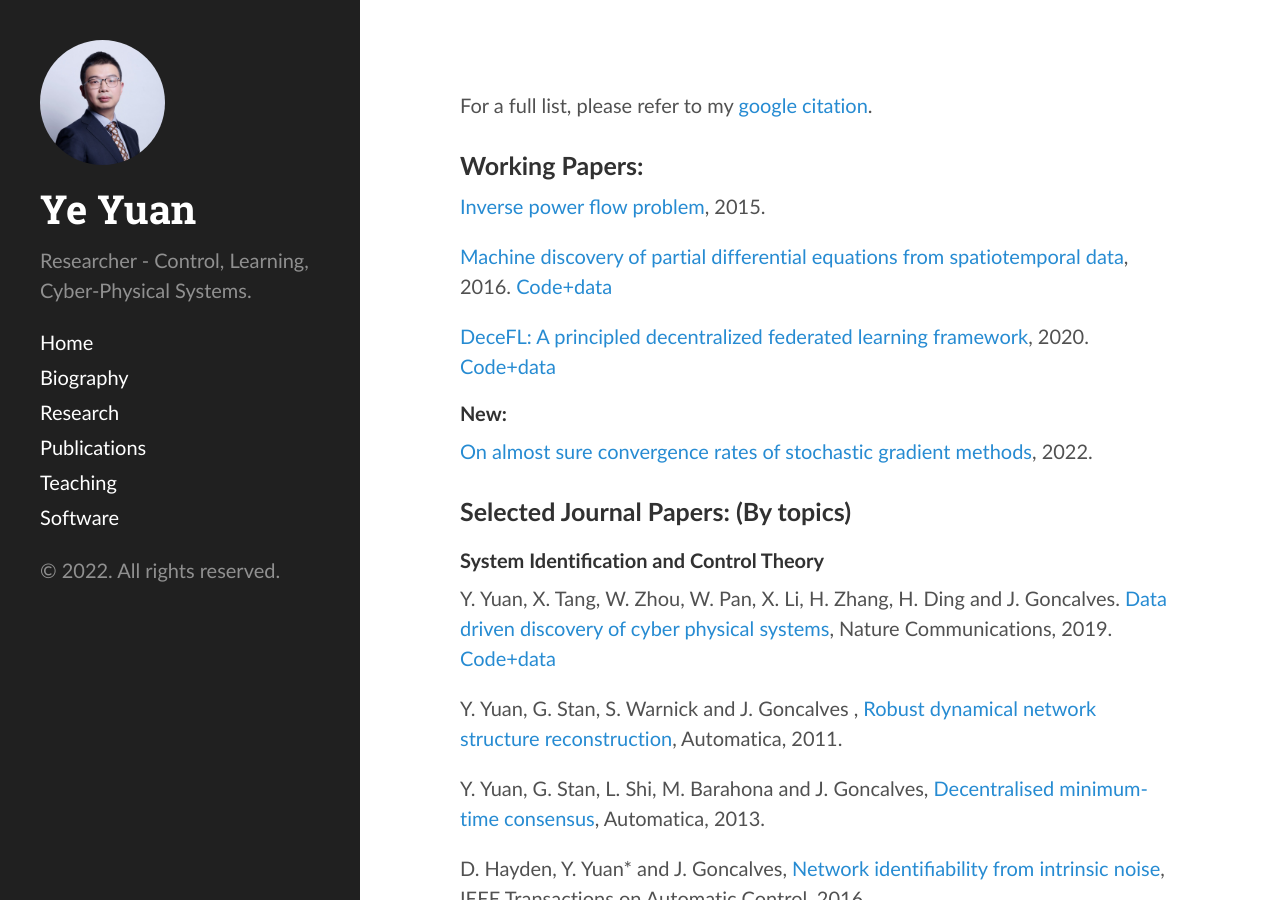
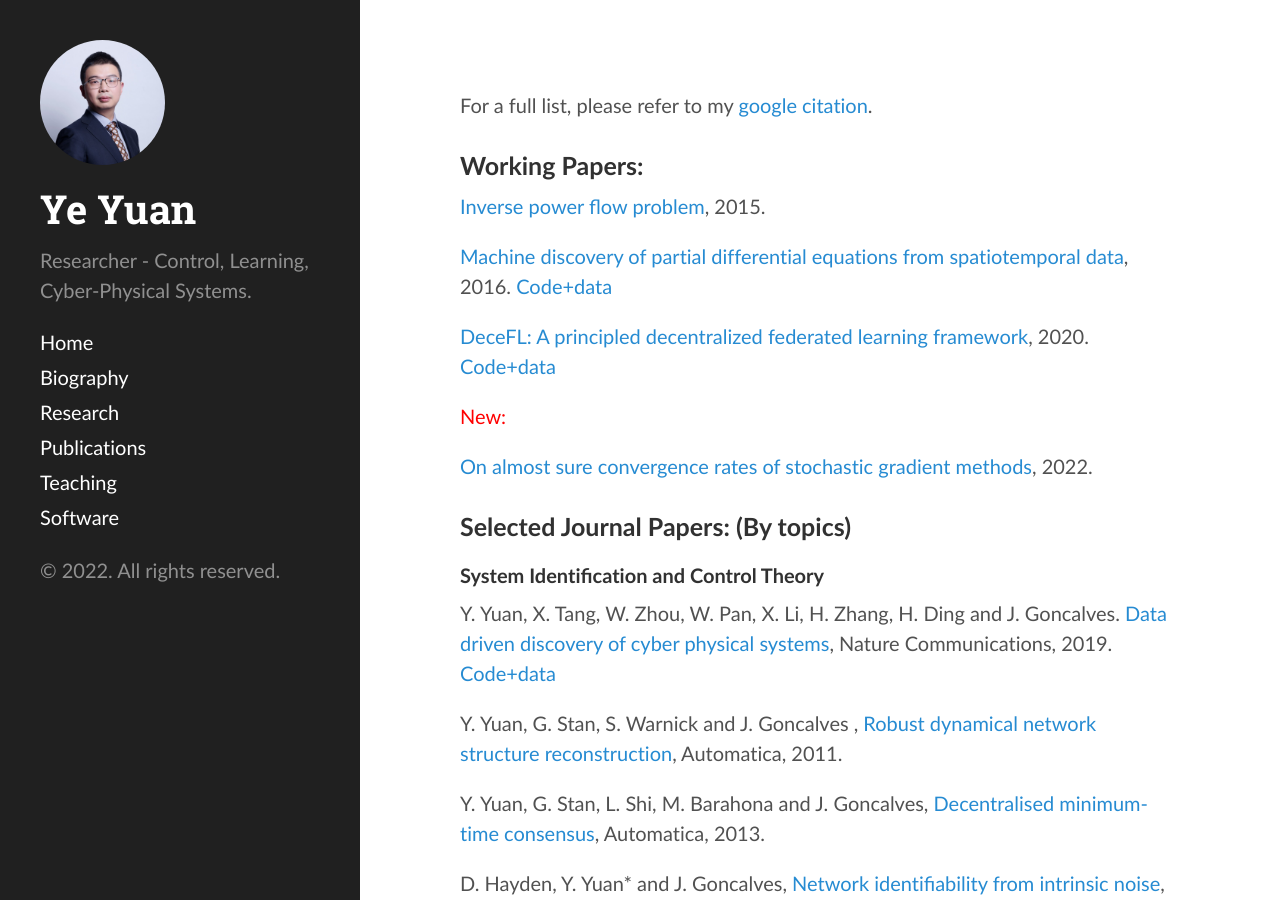
Before and after one commit to yy311/yy311.github.io, a Jekyll site: the page built from publication.md, in a window 1280 px wide and 900 px high. Built offline with Jekyll 4.4.1, drawn with Linux system fonts in a browser that asks for light colours.

Commit message:
Update publication.md

```diff
--- a/publication.md
+++ b/publication.md
@@ -12,7 +12,7 @@ For a full list, please refer to my [google citation](https://scholar.google.co.
 
 [DeceFL: A principled decentralized federated learning framework](https://arxiv.org/abs/2107.07171), 2020. [Code+data](https://github.com/HAIRLAB/DeceFL)
 
-<h4>New:</h4> [On almost sure convergence rates of stochastic gradient methods](https://arxiv.org/abs/2202.04295), 2022.
+<p style="color:red">New:</p> [On almost sure convergence rates of stochastic gradient methods](https://arxiv.org/abs/2202.04295), 2022.
 
 <!-- Sampling identifiability of nonlinear dynamical systems, 2022.
  -->
```
